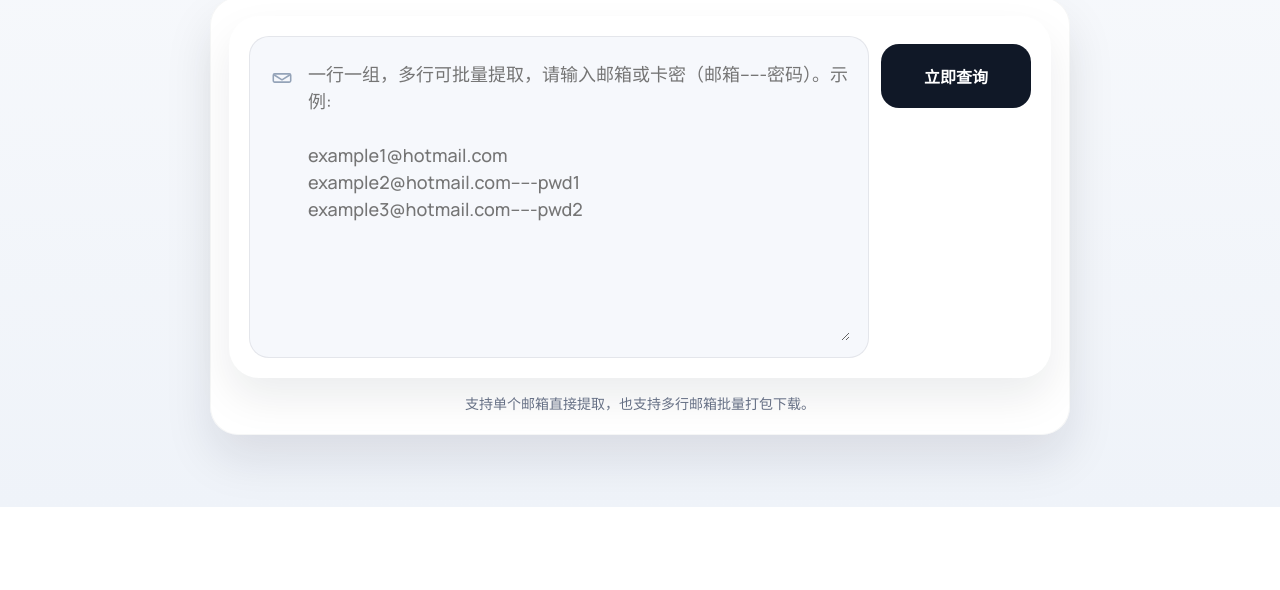
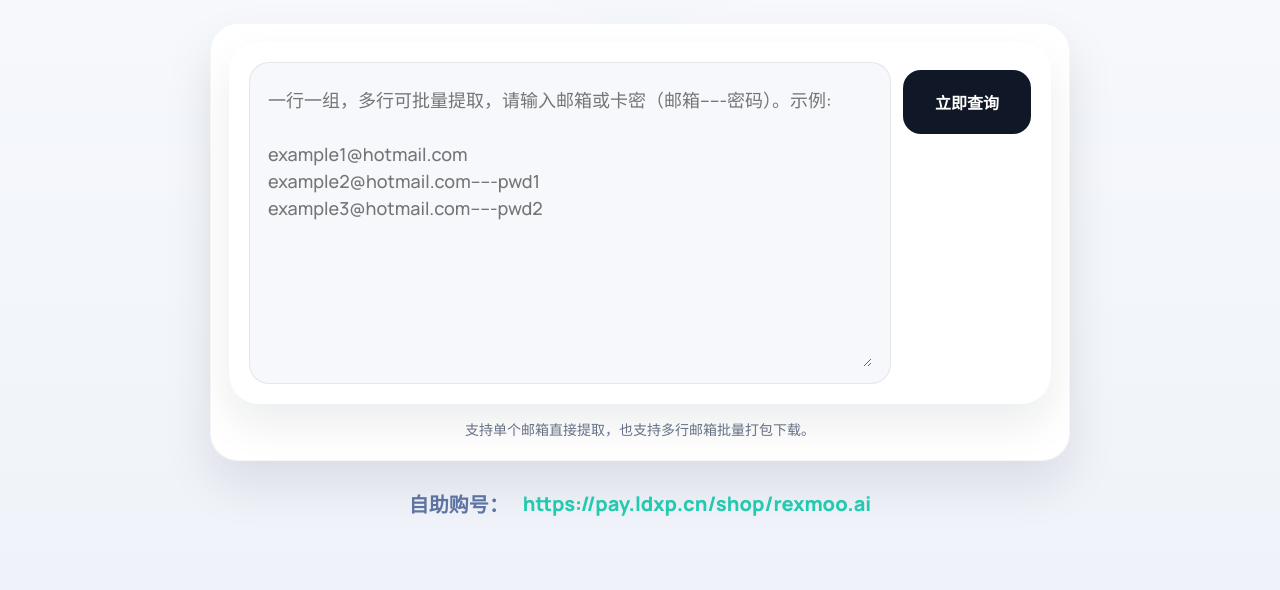
Before and after one commit to OtisChin/CodexAuthJsonFetcher, a website: page public/index.html in a window 1280 px wide. Shown: the part 306-896 px from the top of the page. Before the commit the page ends 813 px from the top, so only its background shows below. Drawn offline with Linux system fonts and the light colour scheme.

Commit message:
优化查询表单样式，移除不必要的图标，增加页脚信息，提升用户体验

```diff
--- a/public/index.html
+++ b/public/index.html
@@ -43,23 +43,6 @@
               <label class="field-label query-label" for="query-input">邮箱或邮箱-----密码</label>
               <div class="input-row">
                 <div class="input-field">
-                  <span class="input-icon" aria-hidden="true">
-                    <svg viewBox="0 0 24 24" fill="none">
-                      <path
-                        d="M4 7.5h16c.8 0 1.5.7 1.5 1.5v6c0 .8-.7 1.5-1.5 1.5H4c-.8 0-1.5-.7-1.5-1.5V9C2.5 8.2 3.2 7.5 4 7.5z"
-                        stroke="currentColor"
-                        stroke-width="1.7"
-                        stroke-linejoin="round"
-                      />
-                      <path
-                        d="M4 9l8 5 8-5"
-                        stroke="currentColor"
-                        stroke-width="1.7"
-                        stroke-linecap="round"
-                        stroke-linejoin="round"
-                      />
-                    </svg>
-                  </span>
                   <textarea
                     id="query-input"
                     name="input"
@@ -80,6 +63,13 @@ example3@hotmail.com-----pwd2"
             <div class="result-card" id="query-result"></div>
           </section>
         </section>
+
+        <section class="footer-note" aria-label="自助购号">
+          <span class="footer-label">自助购号：</span>
+          <a class="footer-link" href="https://pay.ldxp.cn/shop/rexmoo.ai" target="_blank" rel="noreferrer">
+            https://pay.ldxp.cn/shop/rexmoo.ai
+          </a>
+        </section>
       </main>
     </div>
 
--- a/public/styles.css
+++ b/public/styles.css
@@ -59,7 +59,7 @@ textarea {
   flex-direction: column;
   align-items: center;
   text-align: center;
-  gap: 16px;
+  gap: 24px;
 }
 
 .brand-badge {
@@ -79,7 +79,7 @@ textarea {
 }
 
 .hero-copy h1 {
-  margin: 0;
+  margin: 10px 0 0;
   font-size: clamp(34px, 6vw, 56px);
   line-height: 1.02;
   letter-spacing: -0.04em;
@@ -138,9 +138,8 @@ textarea {
 
 .input-field {
   display: grid;
-  grid-template-columns: 28px minmax(0, 1fr);
+  grid-template-columns: minmax(0, 1fr);
   align-items: flex-start;
-  gap: 12px;
   min-height: 272px;
   padding: 16px 18px;
   border: 1px solid rgba(16, 24, 39, 0.08);
@@ -153,18 +152,6 @@ textarea {
   border-color: rgba(22, 196, 127, 0.42);
   background: #ffffff;
   box-shadow: 0 0 0 4px var(--accent-soft);
-}
-
-.input-icon {
-  display: inline-grid;
-  place-items: center;
-  color: #94a3b8;
-  margin-top: 14px;
-}
-
-.input-icon svg {
-  width: 22px;
-  height: 22px;
 }
 
 input[type="text"],
@@ -211,8 +198,8 @@ textarea:focus {
   background: var(--ink);
   color: white;
   font-weight: 800;
-  min-width: 150px;
-  padding: 0 24px;
+  min-width: 128px;
+  padding: 0 18px;
   min-height: 64px;
   margin-top: 8px;
   cursor: pointer;
@@ -245,6 +232,29 @@ textarea:focus {
 .query-tip {
   text-align: center;
   font-size: 14px;
+}
+
+.footer-note {
+  display: flex;
+  align-items: center;
+  justify-content: center;
+  gap: 14px;
+  margin-top: 2px;
+  font-size: 20px;
+  font-weight: 800;
+}
+
+.footer-label {
+  color: #5f77a4;
+}
+
+.footer-link {
+  color: #23ceb3;
+  text-decoration: none;
+}
+
+.footer-link:hover {
+  text-decoration: underline;
 }
 
 .result-card {
@@ -351,4 +361,10 @@ textarea:focus {
     width: 100%;
     min-width: 0;
   }
+
+  .footer-note {
+    flex-direction: column;
+    gap: 6px;
+    font-size: 16px;
+  }
 }
```
